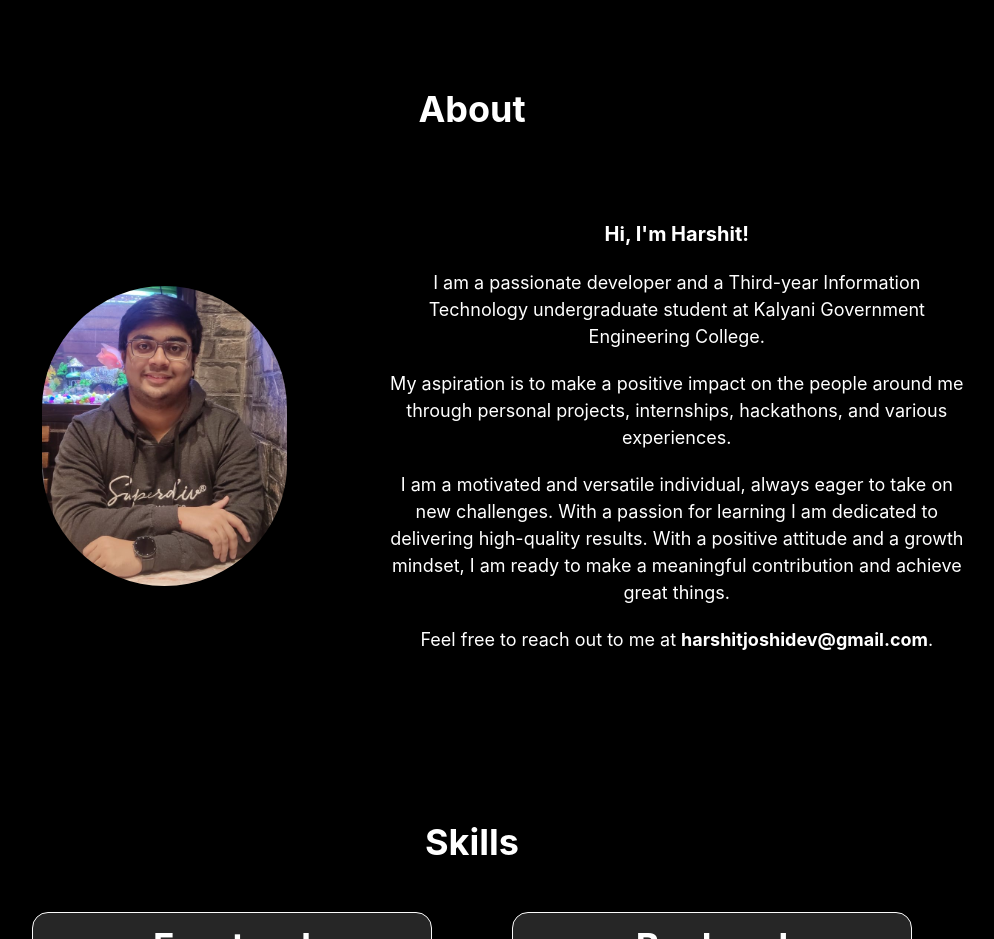
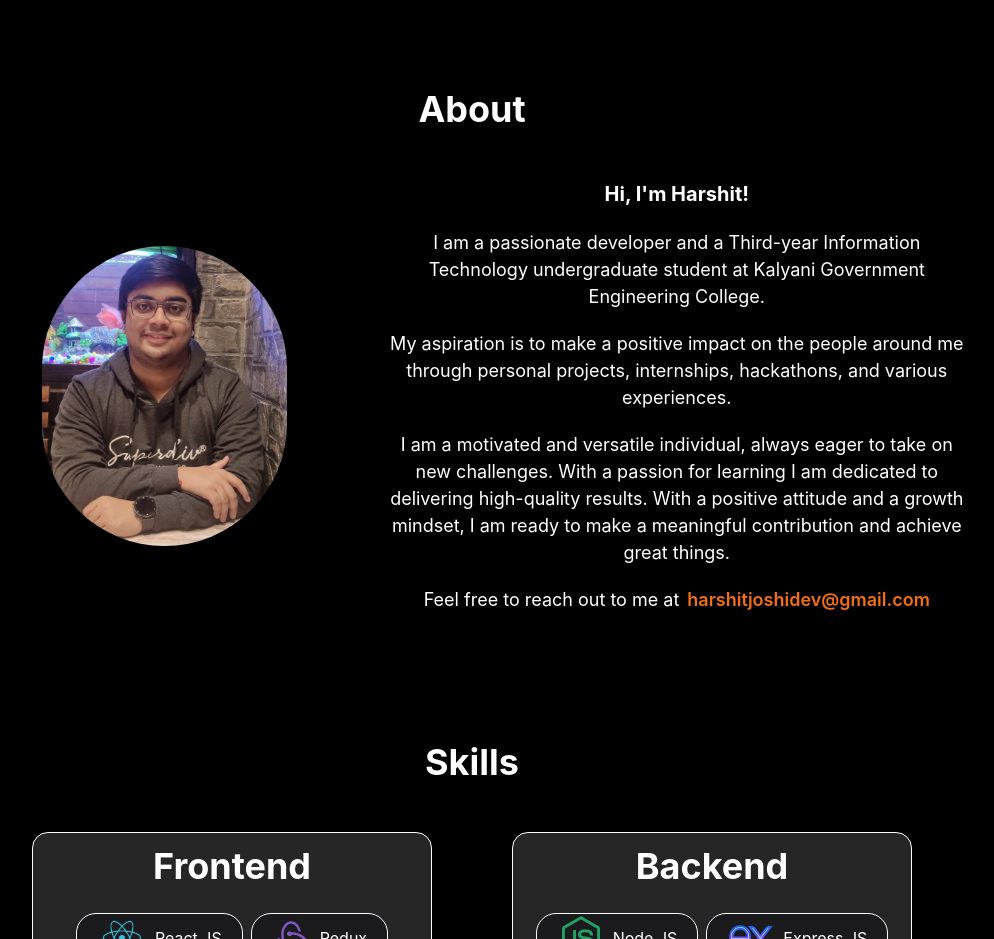
Before and after one commit to Harshit-3905/New_Portfolio_Website, a React (Vite) app: page / in a window 1280 px wide. Shown: the part 800-1739 px from the top of the page, without its empty margins (168-1162 px from the left). Built offline with nearby package versions, Linux system fonts and the light colour scheme.

Commit message:
Update About component with email address

```diff
--- a/src/components/About.jsx
+++ b/src/components/About.jsx
@@ -1,4 +1,4 @@
-import { VStack, Heading, Flex, Text, Image } from "@chakra-ui/react";
+import { VStack, HStack, Heading, Flex, Text, Image } from "@chakra-ui/react";
 import MyImage from "../assets/HarshitImage.jpeg";
 
 const About = () => {
@@ -8,7 +8,7 @@ const About = () => {
       <Flex
         direction={{ base: "column", md: "row", lg: "row" }}
         width="100%"
-        py={20}
+        py={10}
       >
         <Flex
           width={{ base: "100%", md: "40%", lg: "40%" }}
@@ -49,10 +49,13 @@ const About = () => {
             growth mindset, I am ready to make a meaningful contribution and
             achieve great things.
           </Text>
-          <Text fontSize="lg">
-            Feel free to reach out to me at{" "}
-            <strong>harshitjoshidev@gmail.com</strong>.
-          </Text>
+          <HStack>
+            <Text fontSize="lg">Feel free to reach out to me at </Text>
+            <Text color="#F56E0F" fontSize="lg" fontWeight={600}>
+              harshitjoshidev@gmail.com
+            </Text>
+            .
+          </HStack>
         </VStack>
       </Flex>
     </VStack>
```
